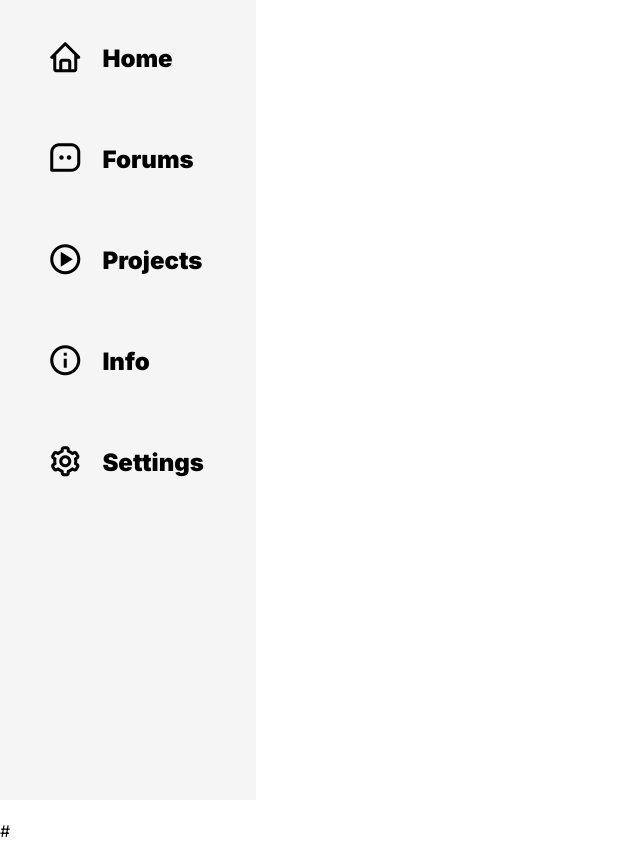
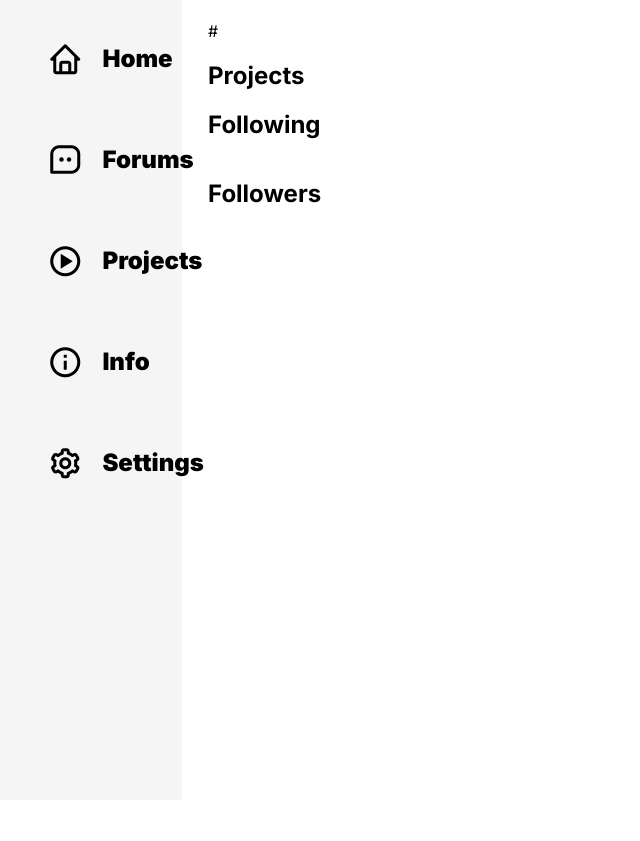
Before and after one commit to ScratchAPIPlus/ScratchPlus, a Flask app: a page that uses templates/base.html in a window 1280 px wide. Shown: the whole page, without its empty margins (0-640 px from the left). After the commit the page ends 479 px from the top, so only its background shows below. Run offline with Flask 2, Linux system fonts and the light colour scheme; data that the repository does not hold is empty.

Commit message:
Work on users page and navbar favicon.ico

```diff
--- a/main.py
+++ b/main.py
@@ -1,5 +1,5 @@
-from flask import Flask, render_template
-import requests
+from flask import Flask, render_template, send_from_directory
+import requests, os
 app = Flask(__name__)
 
 MAIN_URL = "https://scratchapiplus.mel0n7.repl.co/"
@@ -7,6 +7,10 @@ MAIN_URL = "https://scratchapiplus.mel0n7.repl.co/"
 @app.route('/')
 def home():
   return render_template('home.html')
+
+@app.route('/favicon.ico')
+def favicon():
+    return send_from_directory(os.path.join(app.root_path, 'static'), 'favicon.ico', mimetype='image/vnd.microsoft.icon')
 
 @app.route('/info')
 def info():
--- a/static/css/all.css
+++ b/static/css/all.css
@@ -9,13 +9,14 @@ html, body {
   padding: 0;
 }
 nav {
-  display: flex;
+  position: fixed;
+  display: inline-flex;
   background-color: #f5f5f5;
   padding-left: 0.5em;
   padding-right: 0.5em;
-  width: max-content;
+  margin-right: 1em;
+  width: 13%;
   height: 100%;
-  justify-content: center;
 }
 nav>ul {
   width: min-content;
@@ -54,4 +55,9 @@ i.bx {
   font-size: 1.5em;
   padding: .2em;
   transition: color 0.5s ease-in-out;
+  display: flex;
+  align-items: center;
 }
+.content {
+  margin-left: calc(15% + 1rem);
+}
--- a/static/css/user.css
+++ b/static/css/user.css
@@ -1,3 +1,14 @@
 .basic-info {
   display: inline;
 }
+ul.following, ul.followers {
+  list-style: none;
+  display: flex;
+  flex-wrap: wrap;
+}
+ul.following>li>a>img, ul.followers>li>a>img {
+  width: 3em;
+  height: 3em;
+  border-radius: 10%;
+  margin: 0.5em;
+}
--- a/templates/base.html
+++ b/templates/base.html
@@ -8,6 +8,7 @@
     <link href='https://unpkg.com/boxicons@2.1.2/css/boxicons.min.css' rel='stylesheet'>
     <script src="{{ url_for('static', filename='js/active.js') }}" defer></script>
     <title>Scratch+ - {% block title %}{% endblock %}</title>
+    <noscript>Enable Javascript to view this website</noscript>
     {% block head %}{% endblock %}
 </head>
 <body>
@@ -35,6 +36,8 @@
       </li>
     </ul>
   </nav>
-  {% block body %}{% endblock %}
+  <div class="content">
+    {% block body %}{% endblock %}
+  </div>
 </body>
 </html>
--- a/templates/user.html
+++ b/templates/user.html
@@ -8,4 +8,43 @@
     <h1>{{ user['username'] }}</h1>
     <span>#{{ user['id'] }}</span>
   </div>
+  <div>
+    <h2>Projects</h2>
+    <ul class="projects">
+      {% for project in user['projects'] %}
+        <li>
+          <a href="/projects/{{ project['id'] }}">
+            <img src="{{ url_for('static', filename='images/' + project['image']) }}" alt="{{ project['name'] }}">
+            <h2>{{ project['name'] }}</h2>
+          </a>
+        </li>
+      {% endfor %}
+    </ul>
+  </div>
+  <div>
+    <h2>Following</h2>
+    <ul class="following">
+      {% for following in user['following'] %}
+        <li>
+          <a href="/users/{{ following['username'] }}">
+            <img src="https://uploads.scratch.mit.edu/get_image/user/{{ following['image_id'] }}_125x125.png" alt="{{ following['username'] }}">
+            <h2>{{ following['username'] }}</h2>
+          </a>
+        </li>
+      {% endfor %}
+    </ul>
+  </div>
+  <div>
+    <h2>Followers</h2>
+    <ul class="followers">
+      {% for follower in user['following'] %}
+        <li>
+          <a href="/users/{{ follower['username'] }}">
+            <img src="https://uploads.scratch.mit.edu/get_image/user/{{ follower['image_id'] }}_125x125.png" alt="{{ follower['username'] }}">
+            <h2>{{ follower['username'] }}</h2>
+          </a>
+        </li>
+      {% endfor %}
+    </ul>
+  </div>
 {% endblock %}
```
Also changed, not shown: static/favicon.ico (added).
